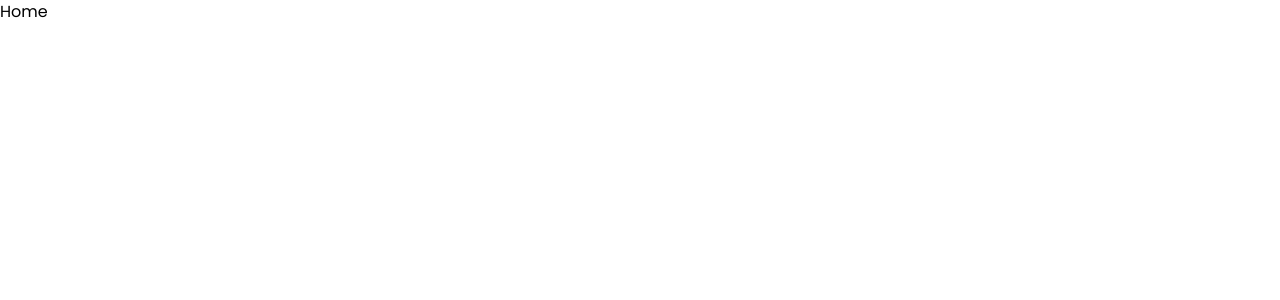
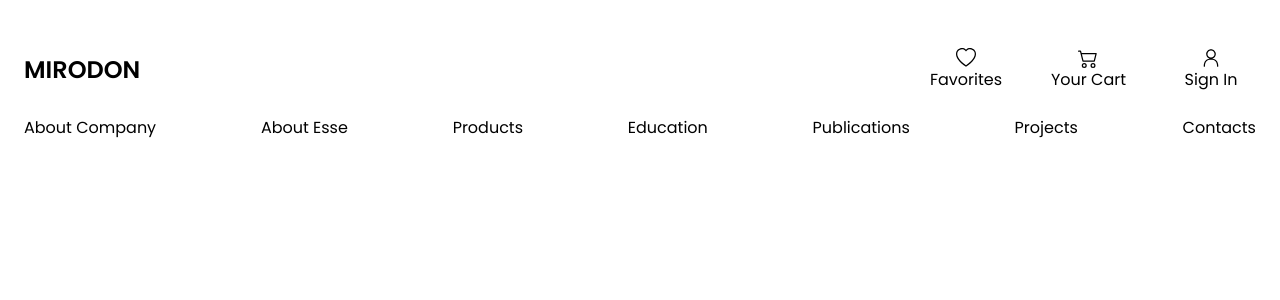
Before and after one commit to Sina-shafiee/Mirodon-shop, a React (Vite) app: page / in a window 1280 px wide. Shown: the top 300 px of the page. Built offline with nearby package versions, Linux system fonts and the light colour scheme.

Commit message:
created header component

```diff
--- a/package.json
+++ b/package.json
@@ -12,9 +12,11 @@
     "@reduxjs/toolkit": "^1.9.1",
     "react": "^18.2.0",
     "react-dom": "^18.2.0",
+    "react-icons": "^4.7.1",
     "react-redux": "^8.0.5",
     "react-router": "^6.4.5",
-    "react-router-dom": "^6.4.5"
+    "react-router-dom": "^6.4.5",
+    "swiper": "^8.4.5"
   },
   "devDependencies": {
     "@types/react": "^18.0.26",
--- /dev/null
+++ b/src/components/Header.jsx
@@ -0,0 +1,97 @@
+import { useEffect, useState } from 'react';
+import { Link } from 'react-router-dom';
+
+import { BsCart2, BsHeart } from 'react-icons/bs';
+import { RxHamburgerMenu, RxPerson } from 'react-icons/rx';
+import { MdOutlineClose } from 'react-icons/md';
+
+import useWindowWidth from '../hooks/use-windowWidth';
+
+const Header = () => {
+  const [isMenuOpen, setIsMenuOpen] = useState(false);
+  const windowWidth = useWindowWidth();
+
+  const navLinks = [
+    { title: 'Favorites', icon: <BsHeart />, id: 1, link: '/favorites' },
+    { title: 'Your Cart', icon: <BsCart2 />, id: 2, link: 'cart' },
+    { title: 'Sign In', icon: <RxPerson />, id: 3, link: 'sign-in' }
+  ];
+
+  const pagesLinks = [
+    { title: 'About Company', link: '/about-company', id: 1 },
+    { title: 'About Esse', link: '/about-Esse', id: 2 },
+    { title: 'Products', link: '/products', id: 3 },
+    { title: 'Education', link: '/education', id: 4 },
+    { title: 'Publications', link: '/publications', id: 5 },
+    { title: 'Projects', link: '/projects', id: 6 },
+    { title: 'Contacts', link: '/contacts', id: 7 }
+  ];
+
+  const handleMenuToggle = () => {
+    setIsMenuOpen((prev) => !prev);
+  };
+
+  useEffect(() => {
+    if (windowWidth > 768) {
+      setIsMenuOpen(true);
+    } else {
+      setIsMenuOpen(false);
+    }
+  }, [windowWidth]);
+
+  return (
+    <header className='p-4 md:py-8'>
+      <div className='relative container p-2 mx-auto flex items-center justify-between'>
+        <h1 className='text-2xl font-semibold lg:text-2xl'>MIRODON</h1>
+
+        <button
+          onClick={handleMenuToggle}
+          className={`text-3xl md:hidden ${
+            isMenuOpen ? 'active:rotate-45' : 'active:-rotate-45'
+          } transition-all duration-300`}
+        >
+          {isMenuOpen ? <MdOutlineClose /> : <RxHamburgerMenu />}
+        </button>
+
+        <nav
+          className={`${
+            isMenuOpen
+              ? 'translate-x-0'
+              : 'translate-x-full invisible opacity-0'
+          } absolute top-12 right-5 md:static md:transition-none rounded-lg overflow-hidden transition-all duration-500 `}
+        >
+          <ul className='flex flex-col md:gap-8 md:flex-row bg-white backdrop-blur-sm bg-opacity-80 pr-11 pl-4 py-4 gap-4 md:p-0'>
+            {navLinks.map(({ title, icon, link }) => {
+              return (
+                <li className='min-w-[90px]'>
+                  <Link
+                    className='flex gap-2 md:hover:bg-gray-100 p-2 md:rounded-lg md:gap-0 md:flex-col items-center'
+                    to={link}
+                  >
+                    <span className='text-xl'>{icon}</span>
+                    {title}
+                  </Link>
+                </li>
+              );
+            })}
+          </ul>
+        </nav>
+      </div>
+      <ul className='container scrollbar-hidden mx-auto flex items-center gap-4 justify-between overflow-scroll'>
+        {pagesLinks.map(({ link, title, id }) => {
+          return (
+            <Link
+              className='whitespace-nowrap p-2 rounded-lg'
+              key={id}
+              to={link}
+            >
+              {title}
+            </Link>
+          );
+        })}
+      </ul>
+    </header>
+  );
+};
+
+export default Header;
--- /dev/null
+++ b/src/hooks/use-windowWidth.jsx
@@ -0,0 +1,16 @@
+import { useEffect, useState } from 'react';
+
+function useWindowWidth() {
+  const [windowWidth, setWindowWidth] = useState(undefined);
+  useEffect(() => {
+    function handleResize() {
+      setWindowWidth(window.innerWidth);
+    }
+    window.addEventListener('resize', handleResize);
+    handleResize();
+    return () => window.removeEventListener('resize', handleResize);
+  }, []);
+  return windowWidth;
+}
+
+export default useWindowWidth;
--- a/src/main.css
+++ b/src/main.css
@@ -6,3 +6,16 @@
   font-family: 'Poppins', sans-serif;
   font-weight: 400;
 }
+
+body {
+  overflow-x: hidden;
+}
+
+.scrollbar-hidden::-webkit-scrollbar {
+  display: none;
+}
+
+.scrollbar-hidden {
+  -ms-overflow-style: none;
+  scrollbar-width: none;
+}
--- a/src/routes/Home.jsx
+++ b/src/routes/Home.jsx
@@ -1,5 +1,12 @@
+import { Fragment } from 'react';
+import Header from '../components/Header';
+
 const Home = () => {
-  return <div>Home</div>;
+  return (
+    <Fragment>
+      <Header />
+    </Fragment>
+  );
 };
 
 export default Home;
```
Also changed, not shown: 1 other file (tests, documents, lock files or other folders).
